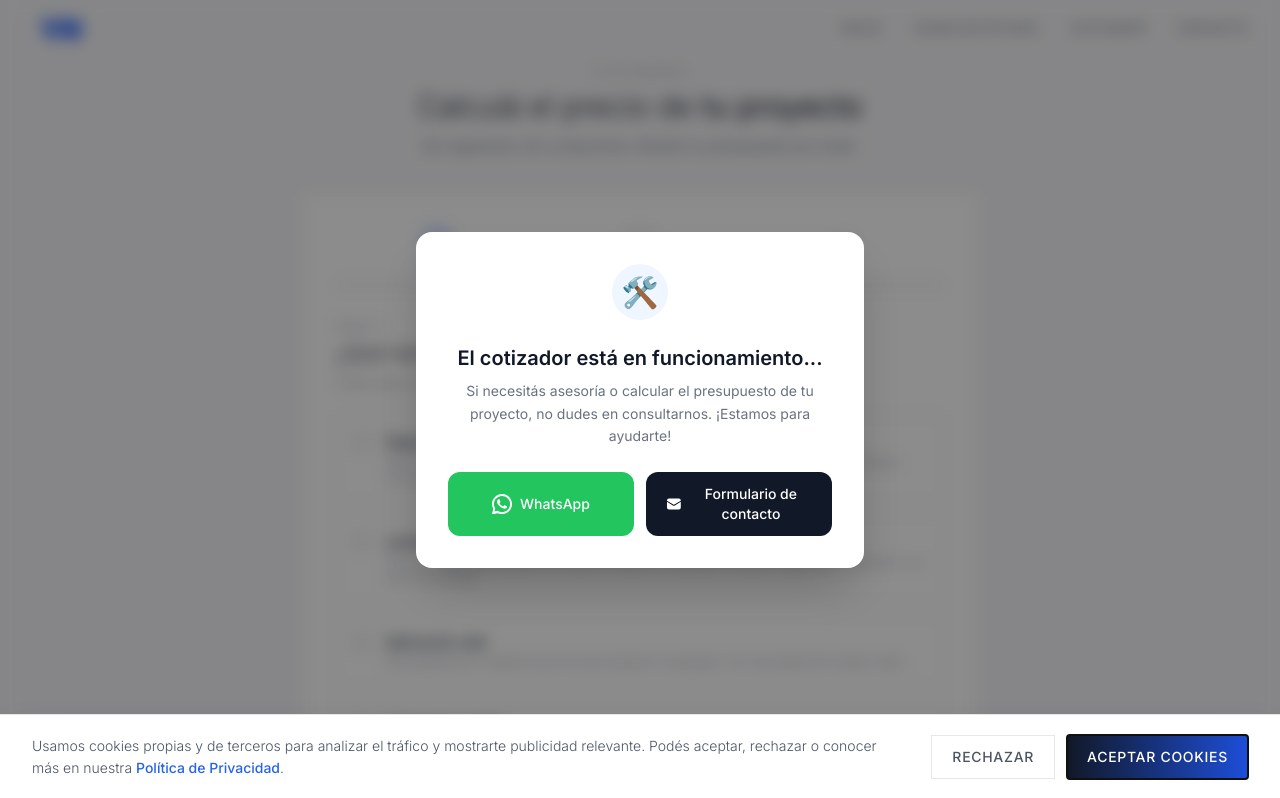
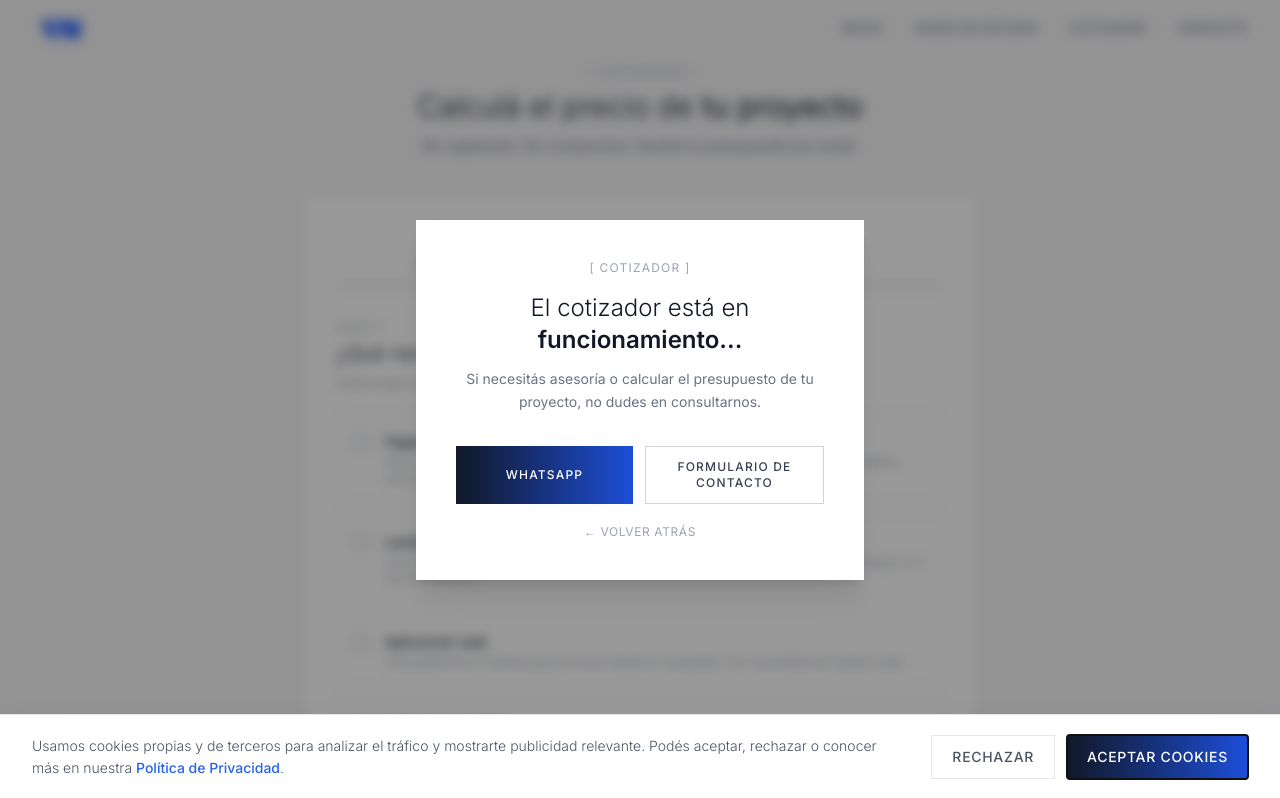
Before and after one commit to VM-Studio/VM-WEB-DOS, a Next.js app: page /cotizador in a window 1280 px wide. Shown: the top 798 px of the page. Built offline with nearby package versions, Linux system fonts and the light colour scheme.

Commit message:
feat: rediseño modal cotizador — estilo web, sin emojis, botón volver atrás

```diff
--- a/src/components/cotizador/CotizadorModal.tsx
+++ b/src/components/cotizador/CotizadorModal.tsx
@@ -2,8 +2,11 @@
 
 import { useEffect } from 'react'
 import Link from 'next/link'
+import { useRouter } from 'next/navigation'
 
 export default function CotizadorModal() {
+  const router = useRouter()
+
   // Bloquear scroll mientras el modal está visible
   useEffect(() => {
     document.body.style.overflow = 'hidden'
@@ -14,55 +17,60 @@ export default function CotizadorModal() {
 
   return (
     /* Overlay: fondo blury que cubre toda la pantalla */
-    <div className="fixed inset-0 z-50 flex items-center justify-center px-4"
-      style={{ backdropFilter: 'blur(8px)', WebkitBackdropFilter: 'blur(8px)', backgroundColor: 'rgba(0,0,0,0.45)' }}
+    <div
+      className="fixed inset-0 z-50 flex items-center justify-center px-4"
+      style={{
+        backdropFilter: 'blur(6px)',
+        WebkitBackdropFilter: 'blur(6px)',
+        backgroundColor: 'rgba(0,0,0,0.40)',
+      }}
     >
-      {/* Tarjeta */}
-      <div className="bg-white rounded-2xl shadow-2xl max-w-md w-full p-8 flex flex-col items-center text-center gap-6">
-        {/* Ícono decorativo */}
-        <div className="w-14 h-14 rounded-full bg-blue-50 flex items-center justify-center text-3xl">
-          🛠️
-        </div>
+      {/* Tarjeta — misma estética que el resto de la web: cuadrada, sin border-radius, sombra sutil */}
+      <div className="bg-white shadow-xl max-w-md w-full p-10 flex flex-col items-center text-center">
+
+        {/* Eyebrow */}
+        <p className="text-xs text-gray-400 uppercase tracking-widest mb-4">
+          [ COTIZADOR ]
+        </p>
 
         {/* Título */}
-        <div>
-          <h2 className="text-xl font-semibold text-gray-900 mb-2">
-            El cotizador está en funcionamiento...
-          </h2>
-          <p className="text-sm text-gray-500 leading-relaxed">
-            Si necesitás asesoría o calcular el presupuesto de tu proyecto,
-            no dudes en consultarnos. ¡Estamos para ayudarte!
-          </p>
-        </div>
+        <h2 className="text-2xl font-light text-gray-900 mb-3">
+          El cotizador está en{' '}
+          <strong className="font-semibold">funcionamiento...</strong>
+        </h2>
 
-        {/* Botones */}
-        <div className="flex flex-col sm:flex-row gap-3 w-full">
+        {/* Bajada */}
+        <p className="text-sm text-gray-500 leading-relaxed mb-8">
+          Si necesitás asesoría o calcular el presupuesto de tu proyecto,
+          no dudes en consultarnos.
+        </p>
+
+        {/* Botones principales — estilo igual al CotizadorWizard */}
+        <div className="flex flex-col sm:flex-row gap-3 w-full mb-5">
           <a
             href="https://wa.me/541124508191"
             target="_blank"
             rel="noopener noreferrer"
-            className="flex-1 flex items-center justify-center gap-2 bg-green-500 hover:bg-green-600 text-white text-sm font-medium py-3 px-5 rounded-xl transition-colors"
+            className="flex-1 flex items-center justify-center gap-2 bg-gradient-to-r from-gray-900 to-blue-700 text-white text-xs font-medium tracking-widest uppercase px-6 py-3 hover:opacity-90 transition-opacity"
           >
-            {/* WhatsApp icon */}
-            <svg xmlns="http://www.w3.org/2000/svg" viewBox="0 0 24 24" fill="currentColor" className="w-5 h-5">
-              <path d="M17.472 14.382c-.297-.149-1.758-.867-2.03-.967-.273-.099-.471-.148-.67.15-.197.297-.767.966-.94 1.164-.173.199-.347.223-.644.075-.297-.15-1.255-.463-2.39-1.475-.883-.788-1.48-1.761-1.653-2.059-.173-.297-.018-.458.13-.606.134-.133.298-.347.446-.52.149-.174.198-.298.298-.497.099-.198.05-.371-.025-.52-.075-.149-.669-1.612-.916-2.207-.242-.579-.487-.5-.669-.51-.173-.008-.371-.01-.57-.01-.198 0-.52.074-.792.372-.272.297-1.04 1.016-1.04 2.479 0 1.462 1.065 2.875 1.213 3.074.149.198 2.096 3.2 5.077 4.487.709.306 1.262.489 1.694.625.712.227 1.36.195 1.871.118.571-.085 1.758-.719 2.006-1.413.248-.694.248-1.289.173-1.413-.074-.124-.272-.198-.57-.347z"/>
-              <path d="M12 0C5.373 0 0 5.373 0 12c0 2.127.558 4.126 1.528 5.855L.057 23.57a.75.75 0 00.918.919l5.77-1.46A11.934 11.934 0 0012 24c6.627 0 12-5.373 12-12S18.627 0 12 0zm0 21.75a9.713 9.713 0 01-4.952-1.355l-.355-.212-3.673.929.957-3.584-.231-.369A9.712 9.712 0 012.25 12C2.25 6.615 6.615 2.25 12 2.25S21.75 6.615 21.75 12 17.385 21.75 12 21.75z"/>
-            </svg>
             WhatsApp
           </a>
 
           <Link
             href="/contacto"
-            className="flex-1 flex items-center justify-center gap-2 bg-gray-900 hover:bg-gray-700 text-white text-sm font-medium py-3 px-5 rounded-xl transition-colors"
+            className="flex-1 flex items-center justify-center gap-2 border border-gray-300 text-gray-700 text-xs font-medium tracking-widest uppercase px-6 py-3 hover:bg-gray-50 transition-colors"
           >
-            {/* Envelope icon */}
-            <svg xmlns="http://www.w3.org/2000/svg" viewBox="0 0 24 24" fill="currentColor" className="w-5 h-5">
-              <path d="M1.5 8.67v8.58a3 3 0 003 3h15a3 3 0 003-3V8.67l-8.928 5.493a3 3 0 01-3.144 0L1.5 8.67z"/>
-              <path d="M22.5 6.908V6.75a3 3 0 00-3-3h-15a3 3 0 00-3 3v.158l9.714 5.978a1.5 1.5 0 001.572 0L22.5 6.908z"/>
-            </svg>
             Formulario de contacto
           </Link>
         </div>
+
+        {/* Volver atrás */}
+        <button
+          onClick={() => router.back()}
+          className="text-xs text-gray-400 hover:text-gray-600 tracking-wider uppercase transition-colors"
+        >
+          ← Volver atrás
+        </button>
       </div>
     </div>
   )
```
